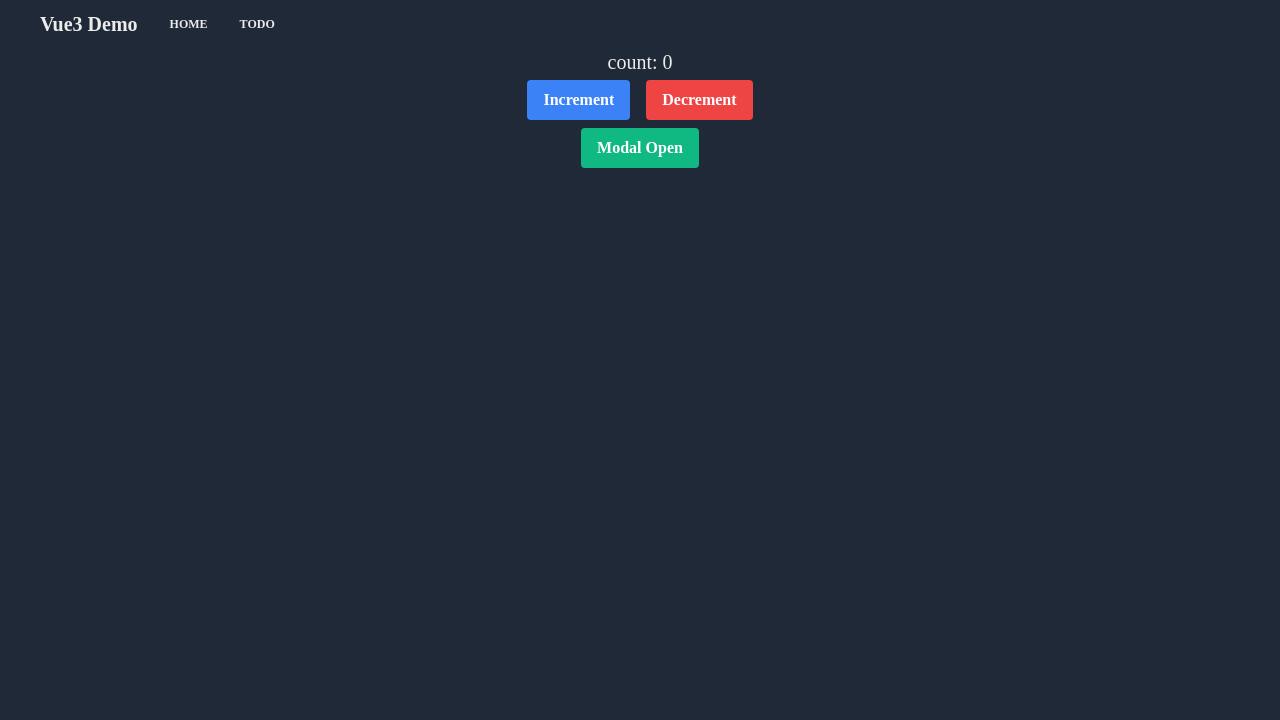
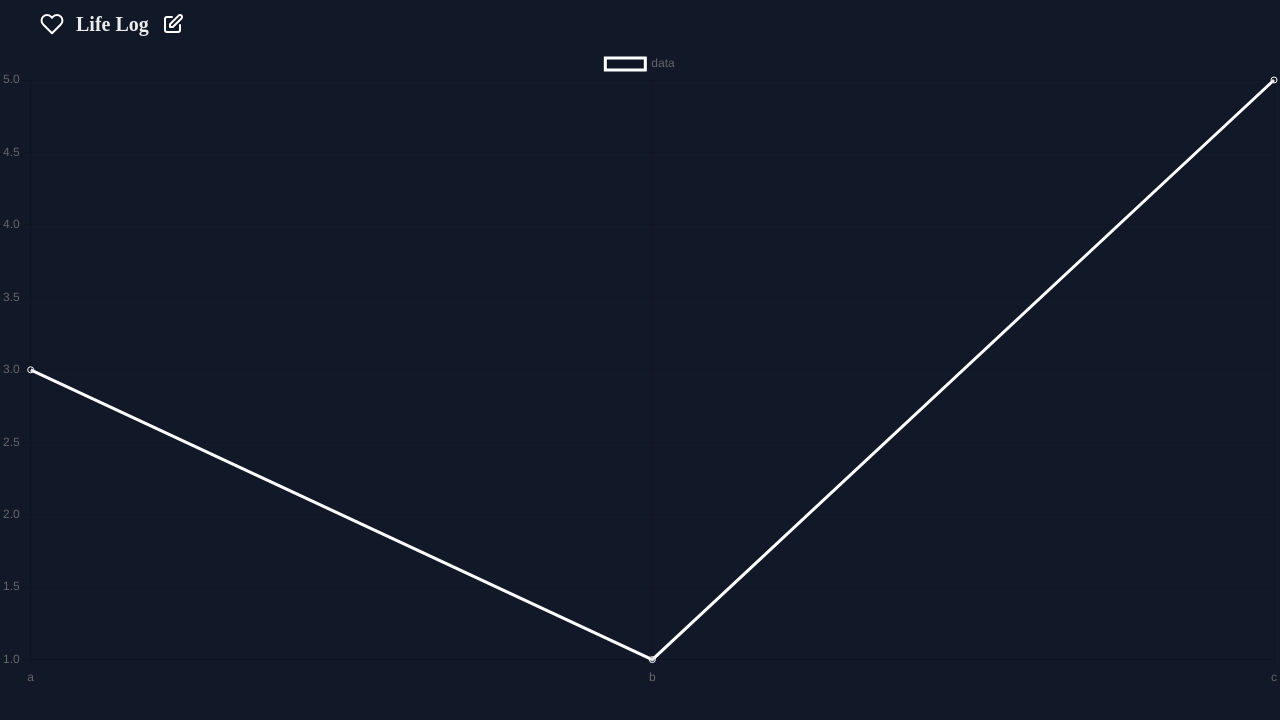
Before and after one commit to ryo-is/life-log, a Vue app: page / in a window 1280 px wide. Shown: the top 720 px of the page. Built offline with nearby package versions, Linux system fonts and the light colour scheme.

Commit message:
add chartjs

```diff
--- a/package.json
+++ b/package.json
@@ -12,6 +12,7 @@
   "dependencies": {
     "@tailwindcss/postcss7-compat": "^2.1.2",
     "autoprefixer": "9",
+    "chart.js": "^3.2.1",
     "core-js": "^3.12.1",
     "postcss": "7",
     "register-service-worker": "^1.7.2",
--- a/src/App.vue
+++ b/src/App.vue
@@ -18,7 +18,7 @@ export default defineComponent({
 
 <style lang="scss">
 body {
-  @apply bg-gray-800;
+  @apply bg-gray-900;
 }
 
 #app {
--- a/src/components/elements/header.vue
+++ b/src/components/elements/header.vue
@@ -1,45 +1,42 @@
 <template>
-  <div
-    class="fixed inset-x-0 top-0 flex items-center h-12 px-10 z-100 bg-gray-800"
-  >
-    <div class="mr-4 text-xl font-bold">Vue3 Demo</div>
-    <div
-      v-for="item in state.links"
-      :key="item.label"
-      class="mx-4 text-xs font-semibold cursor-pointer link"
-      @click="$router.push(item.to)"
-    >
-      {{ item.label }}
+  <div class="fixed inset-x-0 top-0 flex items-center h-12 px-10 z-10">
+    <div class="mr-4 text-xl font-bold flex items-center">
+      <svg
+        class="h-6 w-6 text-white"
+        viewBox="0 0 24 24"
+        fill="none"
+        stroke="currentColor"
+        stroke-width="2"
+        stroke-linecap="round"
+        stroke-linejoin="round"
+      >
+        <path
+          d="M20.84 4.61a5.5 5.5 0 0 0-7.78 0L12 5.67l-1.06-1.06a5.5 5.5 0 0 0-7.78 7.78l1.06 1.06L12 21.23l7.78-7.78 1.06-1.06a5.5 5.5 0 0 0 0-7.78z"
+        />
+      </svg>
+      <span class="mx-3">Life Log</span>
+      <svg
+        class="h-6 w-6 text-white"
+        fill="none"
+        viewBox="0 0 24 24"
+        stroke="currentColor"
+      >
+        <path
+          stroke-linecap="round"
+          stroke-linejoin="round"
+          stroke-width="2"
+          d="M11 5H6a2 2 0 00-2 2v11a2 2 0 002 2h11a2 2 0 002-2v-5m-1.414-9.414a2 2 0 112.828 2.828L11.828 15H9v-2.828l8.586-8.586z"
+        />
+      </svg>
     </div>
   </div>
 </template>
 
 <script lang="ts">
-import { defineComponent, reactive } from 'vue';
-
-type Link = {
-  to: string;
-  label: string;
-};
-
-type State = {
-  links: Link[];
-};
+import { defineComponent } from 'vue';
 
 export default defineComponent({
   name: 'appHeader',
-  setup() {
-    const state: State = reactive({
-      links: [
-        { to: '/', label: 'HOME' },
-        { to: '/todo', label: 'TODO' },
-      ],
-    });
-
-    return {
-      state,
-    };
-  },
 });
 </script>
 
--- /dev/null
+++ b/src/components/graph/index.vue
@@ -0,0 +1,38 @@
+<template>
+  <div class="graph">
+    <canvas id="canvas"></canvas>
+  </div>
+</template>
+
+<script lang="ts">
+import { defineComponent, onMounted } from 'vue';
+import { Chart } from 'chart.js';
+
+export default defineComponent({
+  name: 'graph',
+  setup() {
+    console.log('setup');
+    onMounted(() => {
+      const canvas = document.getElementById('canvas');
+      if (canvas) {
+        const ctx = (canvas as HTMLCanvasElement).getContext('2d');
+        if (ctx) {
+          new Chart(ctx, {
+            type: 'line',
+            data: {
+              labels: ['a', 'b', 'c'],
+              datasets: [
+                {
+                  label: 'data',
+                  data: [3, 1, 5],
+                  borderColor: '#ffffff',
+                },
+              ],
+            },
+          });
+        }
+      }
+    });
+  },
+});
+</script>
--- a/src/main.ts
+++ b/src/main.ts
@@ -4,6 +4,7 @@ import './registerServiceWorker';
 import router from './router';
 import '@/assets/css/tailwind.scss';
 import globalStore, { GlobalStoreKey } from './store/index';
+import '@/plugins/chartjs';
 
 const app = createApp(App);
 app.provide(GlobalStoreKey, globalStore());
--- /dev/null
+++ b/src/plugins/chartjs.ts
@@ -0,0 +1,2 @@
+import { Chart, registerables } from 'chart.js';
+Chart.register(...registerables);
--- a/src/router/index.ts
+++ b/src/router/index.ts
@@ -1,17 +1,11 @@
 import { createRouter, createWebHistory, RouteRecordRaw } from 'vue-router';
 import Home from '../views/Home.vue';
-import Todo from '../views/Todo.vue';
 
 const routes: Array<RouteRecordRaw> = [
   {
     path: '/',
     name: 'Home',
     component: Home,
-  },
-  {
-    name: 'Todo',
-    path: '/todo',
-    component: Todo,
   },
 ];
 
--- a/src/views/Home.vue
+++ b/src/views/Home.vue
@@ -1,27 +1,16 @@
 <template>
   <div class="home">
-    <counter-display />
-    <increment-button />
-    <decrement-button />
-    <modal class="mt-2" />
+    <main-graph></main-graph>
   </div>
 </template>
 
 <script lang="ts">
 import { defineComponent } from 'vue';
-import CounterDisplay from '@/components/counter/CounterDisplay.vue';
-import IncrementButton from '@/components/counter/IncrementButton.vue';
-import DecrementButton from '@/components/counter/DecrementButton.vue';
-import Modal from '@/components/modal/Modal.vue';
+import MainGraph from '@/components/graph/index.vue';
 
 export default defineComponent({
   name: 'home',
-  components: {
-    CounterDisplay,
-    IncrementButton,
-    DecrementButton,
-    Modal,
-  },
+  components: { MainGraph },
 });
 </script>
 
--- /dev/null
+++ b/src/views/Sample.vue
@@ -0,0 +1,28 @@
+<template>
+  <div class="home">
+    <counter-display />
+    <increment-button />
+    <decrement-button />
+    <modal class="mt-2" />
+  </div>
+</template>
+
+<script lang="ts">
+import { defineComponent } from 'vue';
+import CounterDisplay from '@/components/counter/CounterDisplay.vue';
+import IncrementButton from '@/components/counter/IncrementButton.vue';
+import DecrementButton from '@/components/counter/DecrementButton.vue';
+import Modal from '@/components/modal/Modal.vue';
+
+export default defineComponent({
+  name: 'home',
+  components: {
+    CounterDisplay,
+    IncrementButton,
+    DecrementButton,
+    Modal,
+  },
+});
+</script>
+
+<style lang="scss" scoped></style>
--- a/src/views/Todo.vue
+++ b/src/views/Todo.vue
@@ -55,7 +55,7 @@
               rounded-md
               focus:outline-none
             "
-            rows="5"
+            :rows="5"
             placeholder="Content"
             v-model="state.newTaskContent"
           />
```
Also changed, not shown: 1 other file (tests, documents, lock files or other folders).
